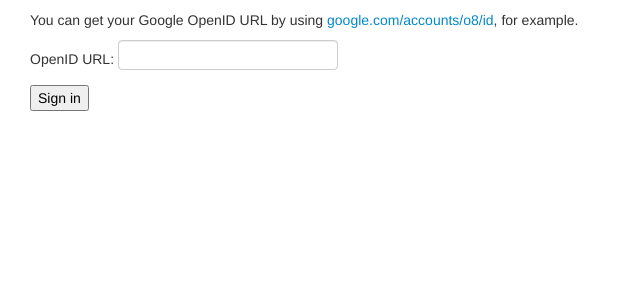
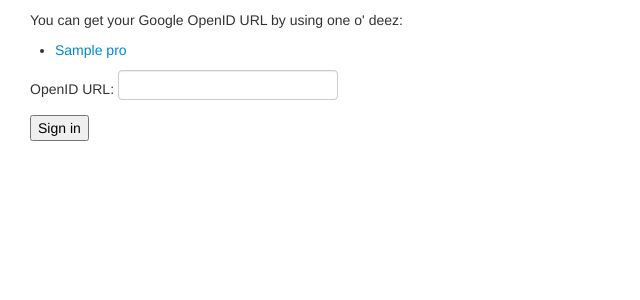
Before and after one commit to boaf/adam, a Flask app: template adam/templates/login.html in a window 1280 px wide. Shown: the part 90-390 px from the top of the page, without its empty margins (0-640 px from the left). Run offline with Flask 2, Linux system fonts and the light colour scheme; the template is opened without the code that fills it: most values are stand-ins (such as "Sample title", 1, 10 or a date in 2020); style sheets or scripts are compiled from the project's sources; parts of the project's set-up code (start-up, migrations or seed data) failed here and were passed over; some libraries are stand-ins or nearby versions.

Commit message:
Pulling flask's built-in common providers for now

```diff
--- a/adam/static/js/base.js
+++ b/adam/static/js/base.js
@@ -6,7 +6,7 @@
         innerList.slideToggle();
     });
 
-    $('a.google-oid').on('click', function(e) {
+    $('a.openid-provider').on('click', function(e) {
         e.preventDefault();
         var url = $(this).attr('href')
         $('input[name=openid]').val(url);
--- a/adam/templates/login.html
+++ b/adam/templates/login.html
@@ -3,7 +3,12 @@
 {% block content %}
     <article class="login">
         <header><h3>Sign in</h3></header>
-        <p>You can get your Google OpenID URL by using <a class="google-oid" href="https://www.google.com/accounts/o8/id">google.com/accounts/o8/id</a>, for example.</p>
+        <p>You can get your Google OpenID URL by using one o' deez:</p>
+        <ul>
+        {% for pro, url in providers.iteritems() %}
+            <li><a class="openid-provider" href="{{ url }}">{{ pro }}</a></li>
+        {% endfor %}
+        </ul>
         <form action="" method=post>
             {% if error %}<p class=error><strong>Error:</strong> {{ error }}</p>{% endif %}
         <p>
--- a/adam/views.py
+++ b/adam/views.py
@@ -2,6 +2,8 @@ import os
 
 from flask import g, render_template, redirect, request, abort, session, \
     flash, url_for
+
+from flask_openid import COMMON_PROVIDERS
 
 from adam import app, oid
 from adam.cache import Cache
@@ -28,7 +30,7 @@ def login():
             return oid.try_login(openid, ask_for=['email', 'fullname',
                                                   'nickname'])
     return render_template('login.html', next=oid.get_next_url(),
-                           error=oid.fetch_error())
+                           error=oid.fetch_error(), providers=COMMON_PROVIDERS)
 
 @oid.after_login
 def create_or_login(resp):
```
